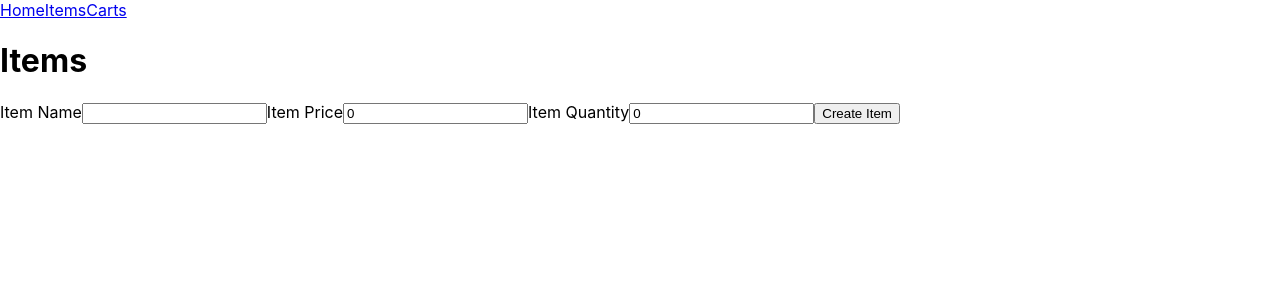
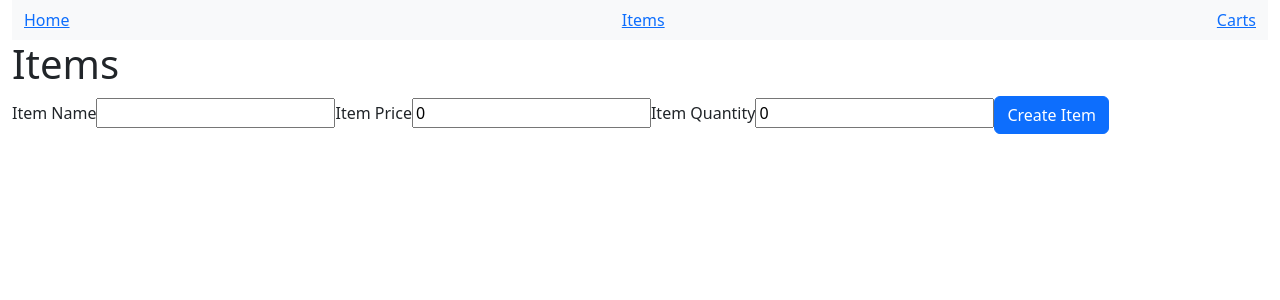
Before and after one commit to mikeatkoo01/ProjectFeatureFE, a React (Create React App) app: page /items in a window 1280 px wide. Shown: the top 300 px of the page. Built offline with nearby package versions, Linux system fonts and the light colour scheme; no server answers.

Commit message:
started styling

```diff
--- a/package.json
+++ b/package.json
@@ -7,6 +7,7 @@
     "@testing-library/react": "^13.4.0",
     "@testing-library/user-event": "^13.5.0",
     "axios": "^1.6.7",
+    "bootstrap": "^5.3.3",
     "react": "^18.2.0",
     "react-dom": "^18.2.0",
     "react-hook-form": "^7.50.1",
--- a/src/App.js
+++ b/src/App.js
@@ -4,20 +4,23 @@ import { BrowserRouter, Routes, Route, Link } from 'react-router-dom';
 import Home from './Home/Home';
 import Item from './Components/Item/Item';
 import Cart from './Components/Cart/Cart';
+import 'bootstrap/dist/css/bootstrap.min.css';
 
 function App() {
   return (
 
 
-      <div>
+      <div class=" container-fluid" >
         <BrowserRouter>
 
 
-          <nav>
-            <Link to='/'>Home</Link>
-            <Link to='/items'>Items</Link>
-            <Link to='/carts'>Carts</Link>
+          <nav class="navbar navbar-expand-lg bg-body-tertiary">
+            <div class="container-fluid">
 
+            <Link class="nav-item" to='/'>Home</Link>
+            <Link class="nav-item" to='/items'>Items</Link>
+            <Link class="nav-item" to='/carts'>Carts</Link>
+            </div>
           </nav>
 
 <Routes>
--- a/src/Components/Item/CreateItem.jsx
+++ b/src/Components/Item/CreateItem.jsx
@@ -80,7 +80,7 @@ function CreateItem() {
             onChange={(e) => setQuantity(e.target.value)}
           />
         </label>
-        <button type="submit">Create Item</button>
+        <button type="submit" class="btn btn-primary">Create Item</button>
       </form>
     </div>
   );
```
Also changed, not shown: 1 other file (tests, documents, lock files or other folders).
